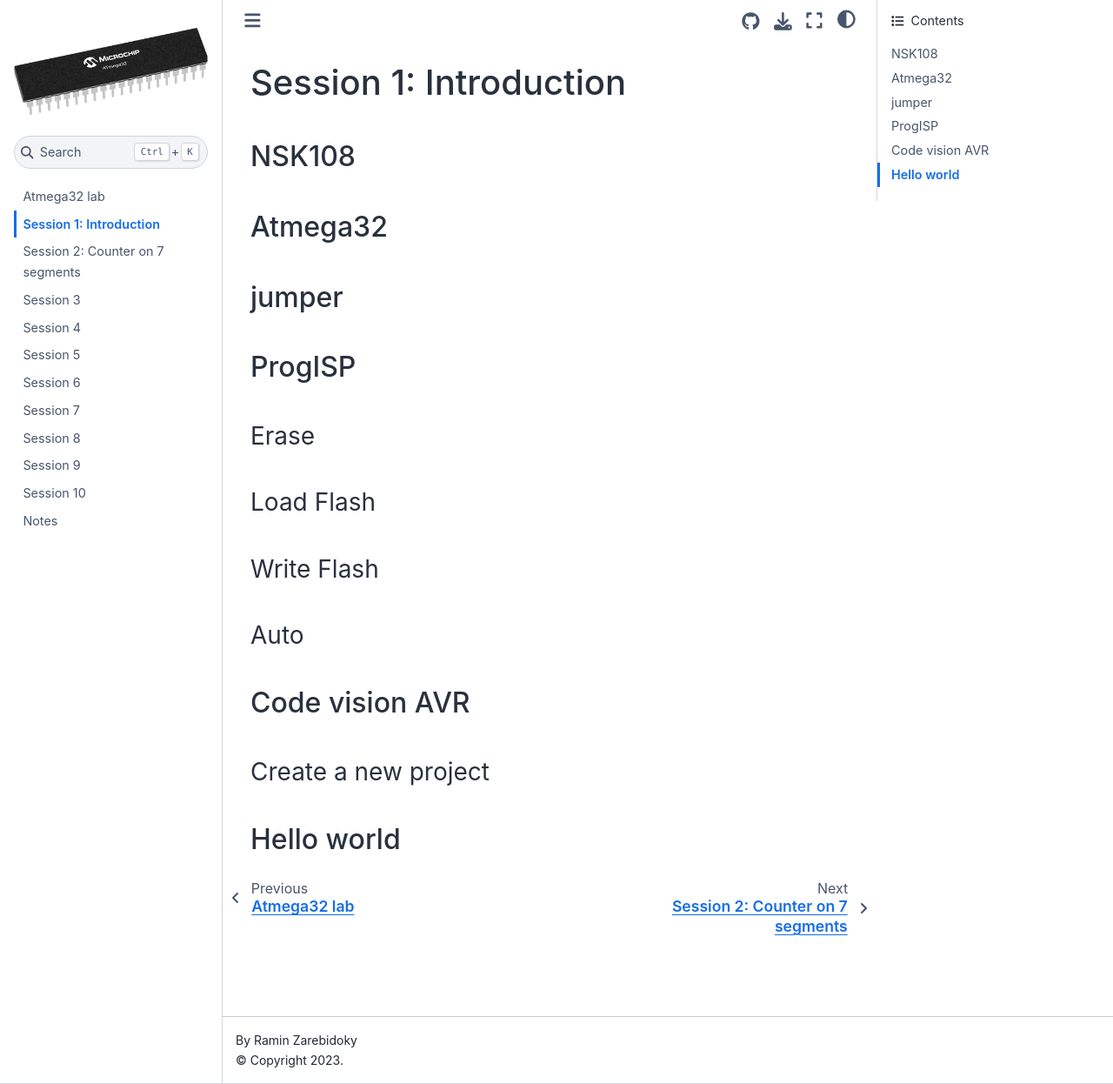
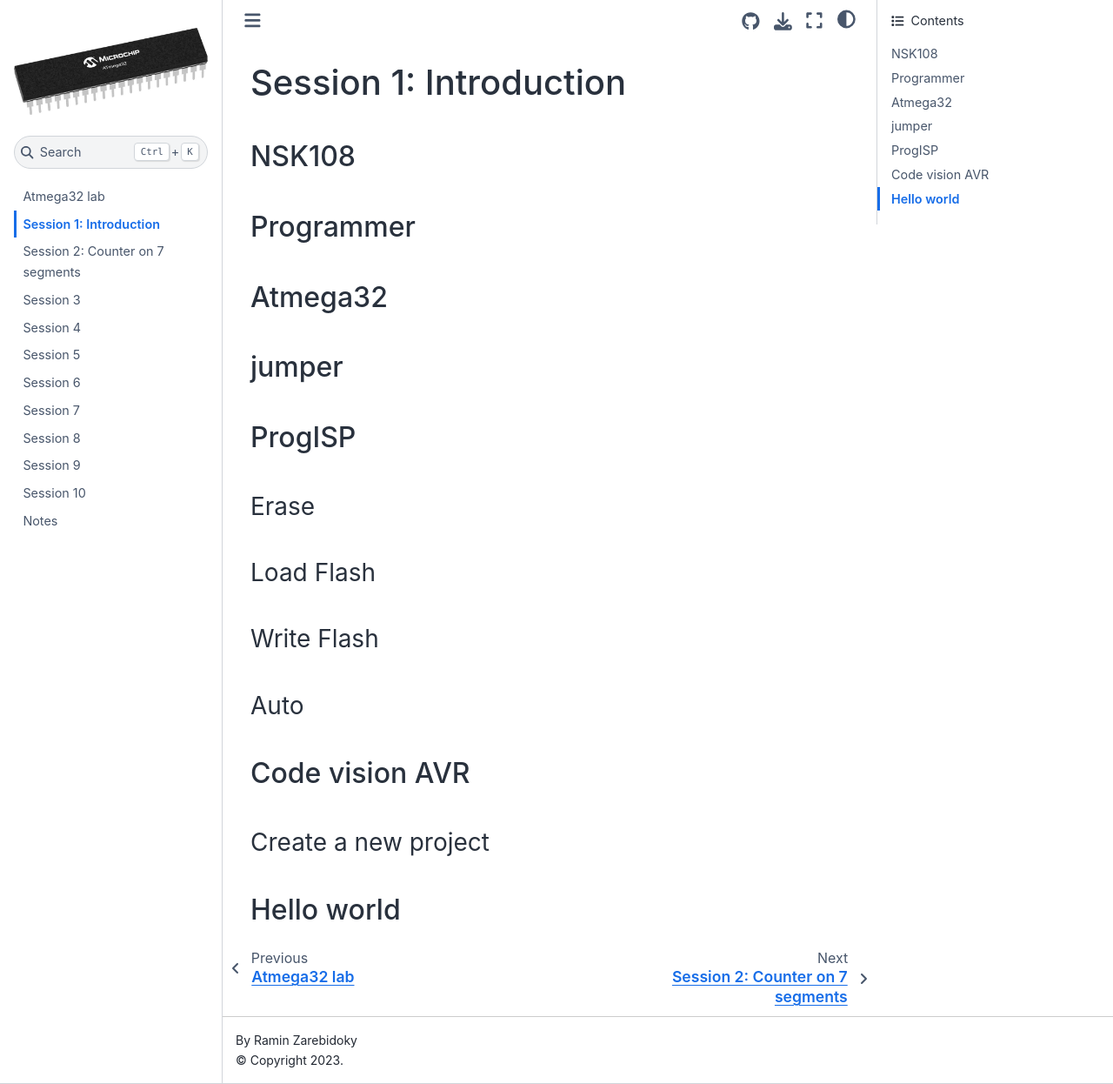
Before and after one commit to LiterallyTheOne/atmega32_lab, a Jupyter Book: the page built from docs/session_1.md, in a window 1280 px wide and 1246 px high. Shown: the whole window at 87% size. Built offline with Jupyter Book 1.0.4 settings and Sphinx 7.4.7 and the Sphinx Book theme 1.1.4, drawn with Linux system fonts in a browser that asks for light colours.

Commit message:
Add programmer subsection to session_1.md

```diff
--- a/docs/session_1.md
+++ b/docs/session_1.md
@@ -1,6 +1,8 @@
 # Session 1: Introduction
 
 ## NSK108
+
+## Programmer
 
 ## Atmega32
 
```
